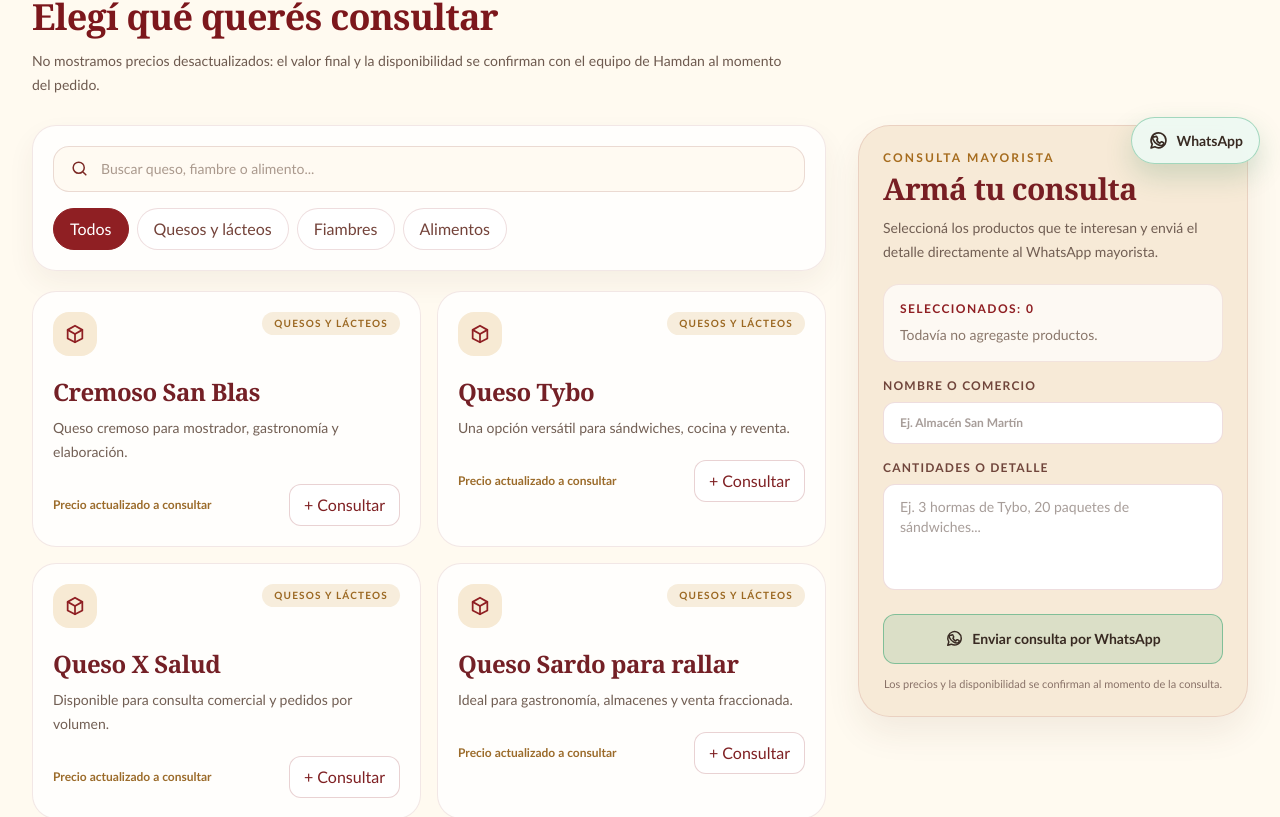
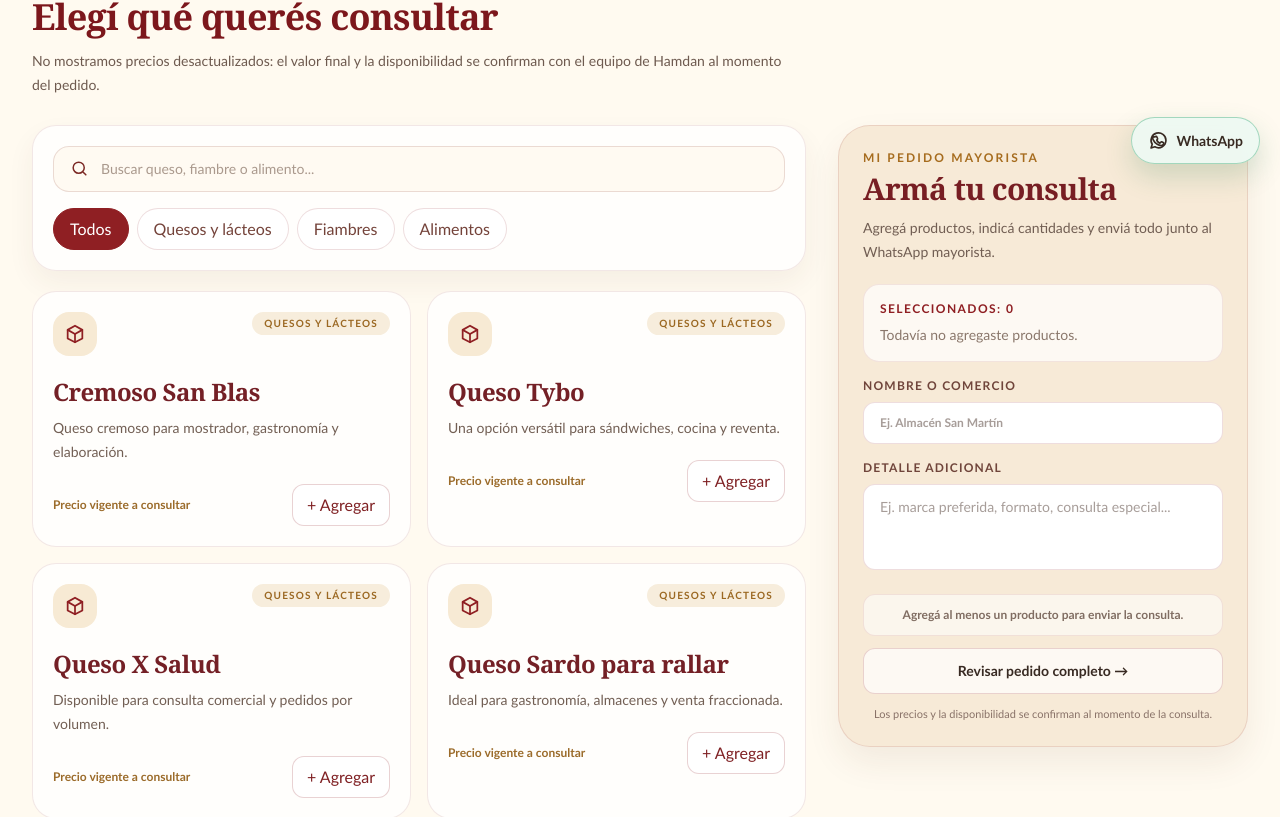
Before and after one commit to Jeser0/fiambreria-hamdan, a Next.js app: page /mayorista in a window 1280 px wide. Shown: the part 616-1433 px from the top of the page. Built offline with nearby package versions, Linux system fonts and the light colour scheme.

Commit message:
feat: improve wholesale cart details and persistence

```diff
--- a/src/components/WholesaleCatalog.tsx
+++ b/src/components/WholesaleCatalog.tsx
@@ -1,5 +1,6 @@
 "use client";
 
+import Link from "next/link";
 import { useEffect, useMemo, useState } from "react";
 import { BoxIcon, SearchIcon, WhatsAppIcon } from "./Icons";
 import {
@@ -7,6 +8,16 @@ import {
   wholesaleProducts,
   type WholesaleCategoryId,
 } from "@/data/wholesale";
+import {
+  notifyOrderUpdated,
+  ORDER_BUSINESS_KEY,
+  ORDER_NOTES_KEY,
+  ORDER_QUANTITIES_KEY,
+  ORDER_SELECTION_KEY,
+  readStoredQuantities,
+  readStoredSelection,
+  type QuantityMap,
+} from "@/lib/wholesaleOrder";
 
 type CategoryFilter = "todos" | WholesaleCategoryId;
 
@@ -28,28 +39,22 @@ export default function WholesaleCatalog({
   const [query, setQuery] = useState(initialQuery);
   const [category, setCategory] = useState<CategoryFilter>(initialCategory);
   const [selected, setSelected] = useState<string[]>([]);
+  const [quantities, setQuantities] = useState<QuantityMap>({});
   const [selectionLoaded, setSelectionLoaded] = useState(false);
   const [businessName, setBusinessName] = useState("");
   const [detail, setDetail] = useState("");
 
-
   useEffect(() => {
-    let restoredSelection: string[] = [];
-
-    try {
-      const stored = window.localStorage.getItem("hamdan-wholesale-selection");
-      const parsed = stored ? JSON.parse(stored) : [];
-      if (Array.isArray(parsed)) {
-        restoredSelection = parsed.filter((id): id is string =>
-          typeof id === "string" && wholesaleProducts.some((product) => product.id === id),
-        );
-      }
-    } catch {
-      restoredSelection = [];
-    }
+    const restoredSelection = readStoredSelection();
+    const restoredQuantities = readStoredQuantities();
+    const restoredBusiness = window.localStorage.getItem(ORDER_BUSINESS_KEY) ?? "";
+    const restoredNotes = window.localStorage.getItem(ORDER_NOTES_KEY) ?? "";
 
     const frame = window.requestAnimationFrame(() => {
       setSelected(restoredSelection);
+      setQuantities(restoredQuantities);
+      setBusinessName(restoredBusiness.slice(0, 100));
+      setDetail(restoredNotes.slice(0, 800));
       setSelectionLoaded(true);
     });
 
@@ -58,9 +63,12 @@ export default function WholesaleCatalog({
 
   useEffect(() => {
     if (!selectionLoaded) return;
-    window.localStorage.setItem("hamdan-wholesale-selection", JSON.stringify(selected));
-    window.dispatchEvent(new Event("hamdan-cart-updated"));
-  }, [selected, selectionLoaded]);
+    window.localStorage.setItem(ORDER_SELECTION_KEY, JSON.stringify(selected));
+    window.localStorage.setItem(ORDER_QUANTITIES_KEY, JSON.stringify(quantities));
+    window.localStorage.setItem(ORDER_BUSINESS_KEY, businessName);
+    window.localStorage.setItem(ORDER_NOTES_KEY, detail);
+    notifyOrderUpdated();
+  }, [businessName, detail, quantities, selected, selectionLoaded]);
 
   const filteredProducts = useMemo(() => {
     const normalizedQuery = normalize(query);
@@ -74,11 +82,22 @@ export default function WholesaleCatalog({
   }, [category, query]);
 
   function toggleProduct(productId: string) {
-    setSelected((current) =>
-      current.includes(productId)
-        ? current.filter((id) => id !== productId)
-        : [...current, productId],
-    );
+    setSelected((current) => {
+      if (current.includes(productId)) {
+        setQuantities((currentQuantities) => {
+          const next = { ...currentQuantities };
+          delete next[productId];
+          return next;
+        });
+        return current.filter((id) => id !== productId);
+      }
+
+      return [...current, productId];
+    });
+  }
+
+  function updateQuantity(productId: string, value: string) {
+    setQuantities((current) => ({ ...current, [productId]: value.slice(0, 80) }));
   }
 
   const selectedProducts = wholesaleProducts.filter((product) => selected.includes(product.id));
@@ -86,15 +105,18 @@ export default function WholesaleCatalog({
     "Hola Hamdan, quisiera hacer una consulta mayorista.",
     businessName ? `Comercio / nombre: ${businessName}` : "",
     selectedProducts.length ? "Productos:" : "",
-    ...selectedProducts.map((product) => `- ${product.name}`),
-    detail ? `Detalle de cantidades / presentación: ${detail}` : "",
+    ...selectedProducts.map((product) => {
+      const quantity = quantities[product.id]?.trim();
+      return `- ${product.name}${quantity ? ` — ${quantity}` : ""}`;
+    }),
+    detail ? `Detalle adicional: ${detail}` : "",
     "¿Me pueden indicar disponibilidad y precio vigente?",
   ].filter(Boolean);
 
   const whatsappUrl = `https://wa.me/543813514449?text=${encodeURIComponent(messageLines.join("\n"))}`;
 
   return (
-    <div className="grid gap-8 xl:grid-cols-[minmax(0,1fr)_390px]">
+    <div className="grid gap-8 xl:grid-cols-[minmax(0,1fr)_410px]">
       <div>
         <div className="rounded-3xl border border-[#7f241f]/10 bg-white/80 p-4 shadow-[0_12px_28px_rgba(84,48,30,0.06)] sm:p-5">
           <label className="flex items-center gap-3 rounded-2xl border border-[#7a221f]/15 bg-[#fffaf2] px-4 py-3 text-sm text-[#765f52]">
@@ -152,14 +174,14 @@ export default function WholesaleCatalog({
                 <h2 className="font-display mt-5 text-2xl font-black text-[#742026]">{product.name}</h2>
                 <p className="mt-2 text-sm leading-6 text-[#725f54]">{product.description}</p>
                 <div className="mt-5 flex items-center justify-between gap-3">
-                  <p className="text-xs font-bold text-[#9b6b2a]">Precio actualizado a consultar</p>
+                  <p className="text-xs font-bold text-[#9b6b2a]">Precio vigente a consultar</p>
                   <button
                     type="button"
                     onClick={() => toggleProduct(product.id)}
                     className={`rounded-xl px-3.5 py-2 text-xs font-black transition ${isSelected ? "bg-[#8f1f23] text-white" : "border border-[#8f1f23]/20 bg-white text-[#7f2023] hover:bg-[#fff4e6]"}`}
                     aria-pressed={isSelected}
                   >
-                    {isSelected ? "✓ Agregado" : "+ Consultar"}
+                    {isSelected ? "✓ Agregado" : "+ Agregar"}
                   </button>
                 </div>
               </article>
@@ -176,18 +198,27 @@ export default function WholesaleCatalog({
       </div>
 
       <aside id="consulta" className="h-fit scroll-mt-36 rounded-[2rem] border border-[#8f1f23]/12 bg-[#f7ead7] p-6 shadow-[0_16px_34px_rgba(84,48,30,0.08)] xl:sticky xl:top-32">
-        <p className="text-xs font-black uppercase tracking-[0.18em] text-[#a66c1e]">Consulta mayorista</p>
+        <p className="text-xs font-black uppercase tracking-[0.18em] text-[#a66c1e]">Mi pedido mayorista</p>
         <h2 className="font-display mt-2 text-3xl font-black leading-none text-[#771e23]">Armá tu consulta</h2>
-        <p className="mt-3 text-sm leading-6 text-[#715e53]">Seleccioná los productos que te interesan y enviá el detalle directamente al WhatsApp mayorista.</p>
+        <p className="mt-3 text-sm leading-6 text-[#715e53]">Agregá productos, indicá cantidades y enviá todo junto al WhatsApp mayorista.</p>
 
         <div className="mt-5 rounded-2xl border border-[#8f1f23]/10 bg-white/70 p-4">
           <p className="text-xs font-black uppercase tracking-[0.12em] text-[#8f1f23]">Seleccionados: {selectedProducts.length}</p>
           {selectedProducts.length ? (
-            <ul className="mt-3 space-y-2 text-sm text-[#604d44]">
+            <ul className="mt-3 space-y-3 text-sm text-[#604d44]">
               {selectedProducts.map((product) => (
-                <li key={product.id} className="flex items-start justify-between gap-3">
-                  <span>• {product.name}</span>
-                  <button type="button" onClick={() => toggleProduct(product.id)} className="text-xs font-black text-[#9a302e]" aria-label={`Quitar ${product.name}`}>×</button>
+                <li key={product.id} className="rounded-xl border border-[#8f1f23]/8 bg-white/70 p-3">
+                  <div className="flex items-start justify-between gap-3">
+                    <span className="font-bold">{product.name}</span>
+                    <button type="button" onClick={() => toggleProduct(product.id)} className="rounded-md px-1.5 text-sm font-black text-[#9a302e] hover:bg-[#9a302e]/8" aria-label={`Quitar ${product.name}`}>×</button>
+                  </div>
+                  <input
+                    value={quantities[product.id] ?? ""}
+                    onChange={(event) => updateQuantity(product.id, event.target.value)}
+                    className="mt-2 w-full rounded-lg border border-[#8f1f23]/12 bg-[#fffaf2] px-3 py-2 text-xs outline-none transition focus:border-[#8f1f23]/40"
+                    placeholder="Cantidad / presentación"
+                    aria-label={`Cantidad o presentación para ${product.name}`}
+                  />
                 </li>
               ))}
             </ul>
@@ -200,31 +231,41 @@ export default function WholesaleCatalog({
           Nombre o comercio
           <input
             value={businessName}
-            onChange={(event) => setBusinessName(event.target.value)}
+            onChange={(event) => setBusinessName(event.target.value.slice(0, 100))}
             className="mt-2 w-full rounded-xl border border-[#8f1f23]/15 bg-white px-4 py-3 text-sm font-normal normal-case tracking-normal text-[#4f3b33] outline-none transition focus:border-[#8f1f23]/45"
             placeholder="Ej. Almacén San Martín"
           />
         </label>
 
         <label className="mt-4 block text-xs font-black uppercase tracking-[0.1em] text-[#70453b]">
-          Cantidades o detalle
+          Detalle adicional
           <textarea
             value={detail}
-            onChange={(event) => setDetail(event.target.value)}
-            rows={4}
+            onChange={(event) => setDetail(event.target.value.slice(0, 800))}
+            rows={3}
             className="mt-2 w-full resize-none rounded-xl border border-[#8f1f23]/15 bg-white px-4 py-3 text-sm font-normal normal-case tracking-normal text-[#4f3b33] outline-none transition focus:border-[#8f1f23]/45"
-            placeholder="Ej. 3 hormas de Tybo, 20 paquetes de sándwiches..."
+            placeholder="Ej. marca preferida, formato, consulta especial..."
           />
         </label>
 
+        {selectedProducts.length ? (
           <a
             href={whatsappUrl}
             target="_blank"
             rel="noreferrer"
             className="mt-5 inline-flex w-full items-center justify-center gap-2 rounded-xl border border-[#15975d]/45 bg-[#15975d]/12 px-5 py-3.5 text-sm font-black text-[#0b7145] transition hover:-translate-y-0.5 hover:bg-[#15975d]/18 hover:shadow-md"
           >
-          <WhatsAppIcon size={19} /> Enviar consulta por WhatsApp
+            <WhatsAppIcon size={19} /> Enviar por WhatsApp
           </a>
+        ) : (
+          <div className="mt-5 rounded-xl border border-[#8f1f23]/10 bg-white/55 px-4 py-3 text-center text-xs font-bold text-[#806d62]">
+            Agregá al menos un producto para enviar la consulta.
+          </div>
+        )}
+
+        <Link href="/pedido" className="mt-3 inline-flex w-full items-center justify-center rounded-xl border border-[#8f1f23]/18 bg-white/70 px-5 py-3 text-sm font-black text-[#7b2022] transition hover:bg-white">
+          Revisar pedido completo →
+        </Link>
         <p className="mt-3 text-center text-[11px] leading-4 text-[#897268]">Los precios y la disponibilidad se confirman al momento de la consulta.</p>
       </aside>
     </div>
```
Lines whose indentation alone changed are shown as unchanged.
